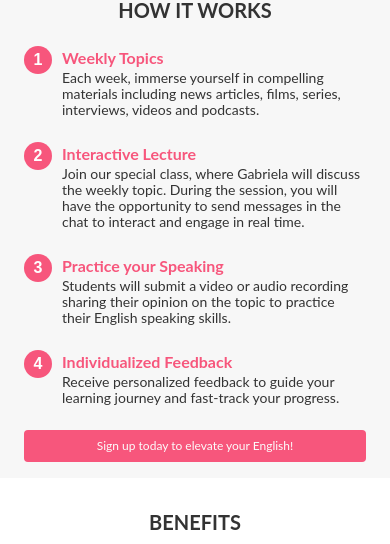
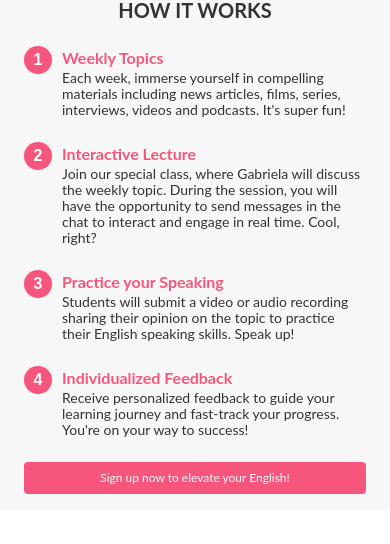
Before and after one commit to gabrielmulleer/english-with-gabriela, a React (Vite) app: page / in a window 390 px wide. Shown: the part 570-1114 px from the top of the page. Built offline with nearby package versions, Linux system fonts and the light colour scheme.

Commit message:
refactor: change button text and how it works copy

```diff
--- a/src/app/About/index.tsx
+++ b/src/app/About/index.tsx
@@ -27,7 +27,7 @@ export default function About() {
         href="#plans"
         className="button-link hidden text-[#FCFCFC] bg-[#F7567C] text-xs w-full mb-4 md:block md:min-w-fit md:w-[40%] md:max-w-[26rem] lg:w-[50%] lg:text-base "
       >
-        Sign up today to elevate your English!
+        Sign up now to elevate your English!
       </a>
     </section>
   );
--- a/src/app/Benefits/index.tsx
+++ b/src/app/Benefits/index.tsx
@@ -59,7 +59,7 @@ export default function Benefits() {
         href="#plans"
         className="button-link block text-[#FCFCFC] bg-[#F7567C] text-xs w-full md:m-auto md:min-w-fit md:w-[40%] md:max-w-[26rem] lg:text-base "
       >
-        Sign up today to elevate your English!
+        Sign up now to elevate your English!
       </a>
     </section>
   );
--- a/src/app/Faq/index.tsx
+++ b/src/app/Faq/index.tsx
@@ -11,7 +11,7 @@ export default function Faq() {
       id: 1,
       title: "Will the classes be live?",
       content:
-        "Yes, the classes will be live on Tuesdays at 5p.m Brasilia Time, but they will be recorded. You can watch them later if you prefer.",
+        "Yes, the classes will be live on Tuesdays at 2p.m Brasilia Time, but they will be recorded. You can watch them later if you prefer.",
     },
     {
       id: 2,
--- a/src/app/Home/index.tsx
+++ b/src/app/Home/index.tsx
@@ -82,7 +82,7 @@ export default function Home() {
           </div>
         </div>
       </div>
-      <div className="px-6 lg:px-32 lg:pb-8 lg:mt-8 lg:max-w-7xl lg:self-center ">
+      <div className="px-6 lg:px-32 lg:py-8 xl:pt-0 lg:mt-8 lg:max-w-7xl lg:self-center ">
         <a
           href="#plans"
           className="button-link block text-[#FCFCFC] bg-[#F7567C] text-xs w-full md:m-auto md:min-w-fit md:w-[40%]  md:max-w-[26rem] lg:w-[50%] lg:text-base "
--- a/src/app/HowItWorks/index.tsx
+++ b/src/app/HowItWorks/index.tsx
@@ -8,28 +8,28 @@ export default function HowItWorks() {
       number: 1,
       title: "Weekly Topics",
       content:
-        "Each week, immerse yourself in compelling materials including news articles, films, series, interviews, videos and podcasts.",
+        "Each week, immerse yourself in compelling materials including news articles, films, series, interviews, videos and podcasts. It's super fun!",
     },
     {
       id: 2,
       number: 2,
       title: "Interactive Lecture",
       content:
-        "Join our special class, where Gabriela will discuss the weekly topic. During the session, you will have the opportunity to send messages in the chat to interact and engage in real time.",
+        "Join our special class, where Gabriela will discuss the weekly topic. During the session, you will have the opportunity to send messages in the chat to interact and engage in real time. Cool, right?",
     },
     {
       id: 3,
       number: 3,
       title: "Practice your Speaking",
       content:
-        "Students will submit a video or audio recording sharing their opinion on the topic to practice their English speaking skills.",
+        "Students will submit a video or audio recording sharing their opinion on the topic to practice their English speaking skills. Speak up!",
     },
     {
       id: 4,
       number: 4,
       title: "Individualized Feedback",
       content:
-        "Receive personalized feedback to guide your learning journey and  fast-track your progress.",
+        "Receive personalized feedback to guide your learning journey and fast-track your progress. You're on your way to success!",
     },
   ];
   return (
@@ -49,7 +49,7 @@ export default function HowItWorks() {
           href="#plans"
           className="button-link block text-[#FCFCFC] bg-[#F7567C] text-xs w-full md:m-auto md:min-w-fit md:w-[40%] md:max-w-[26rem] lg:w-full lg:text-base"
         >
-          Sign up today to elevate your English!
+          Sign up now to elevate your English!
         </a>
       </div>
     </section>
```
